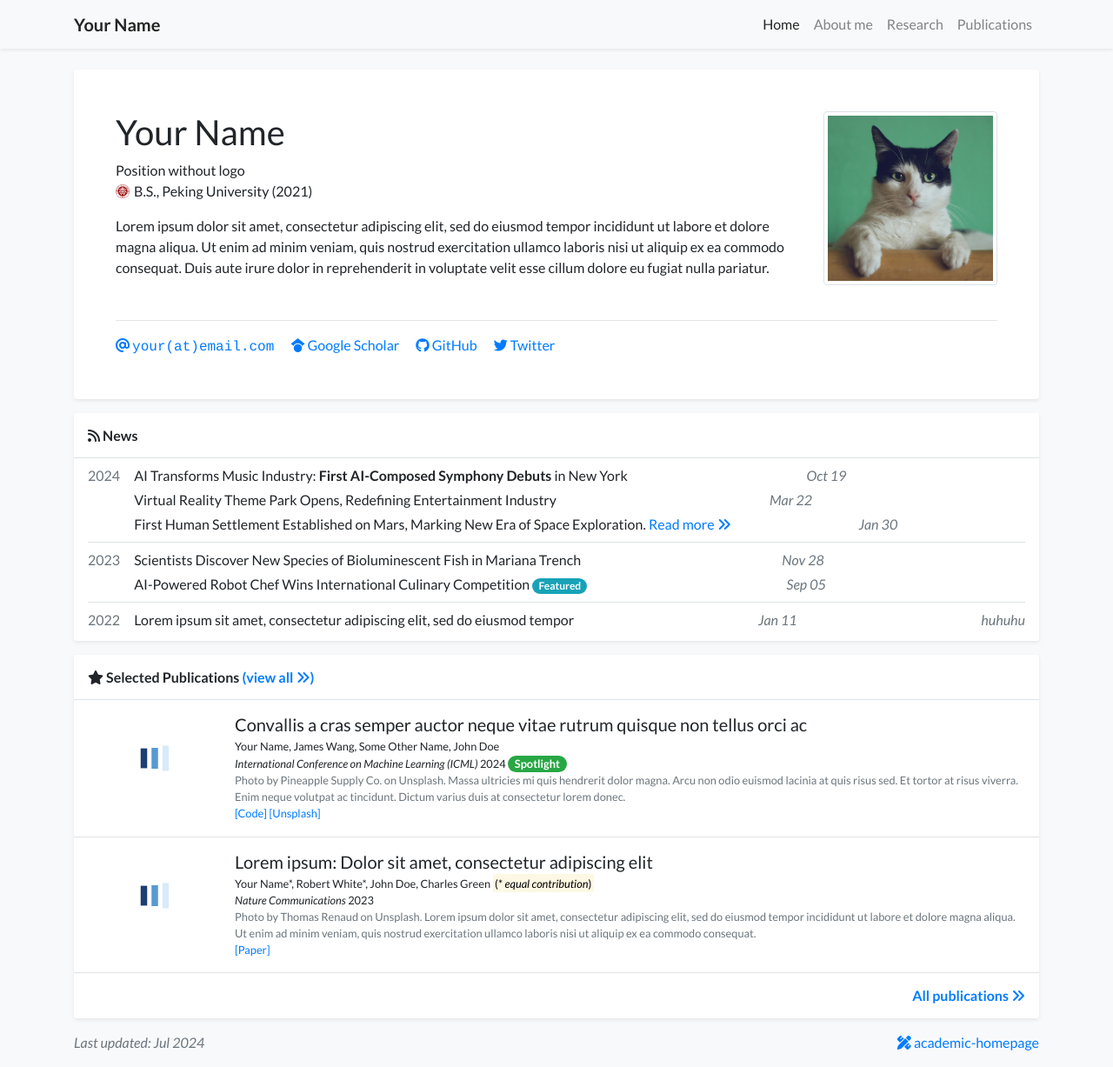
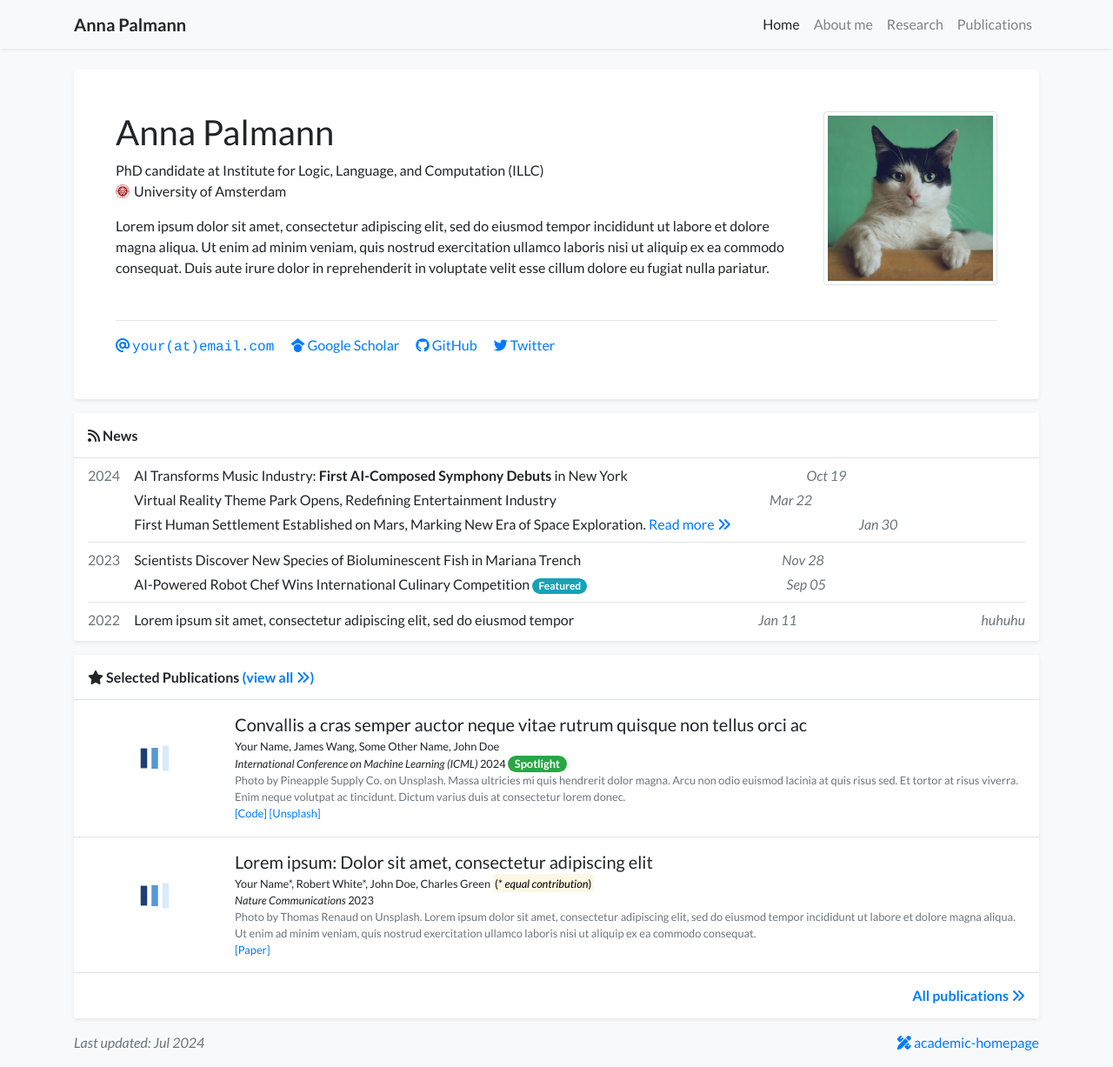
Before and after one commit to palmanna/website, a Jekyll site: the page built from index.html, in a window 1280 px wide and 1227 px high. Shown: the whole window at 87% size. Built offline with Jekyll 4.4.1, drawn with Linux system fonts in a browser that asks for light colours; a style sheet for code colours, icons or effects is not loaded.

Commit message:
Update profile.yml

```diff
--- a/_data/profile.yml
+++ b/_data/profile.yml
@@ -1,11 +1,11 @@
-primary_name: "Your Name"
+primary_name: "Anna Palmann"
 secondary_name: ""
-navbar_name: "Your Name"
+navbar_name: "Anna Palmann"
 
 positions:
-- name: Position without logo
+- name: PhD candidate at Institute for Logic, Language, and Computation (ILLC)
 - logo: /assets/images/badges/PKU_red.png
-  name: B.S., Peking University (2021)
+  name: University of Amsterdam
 
 email: "your@email.com"
 # cv_link: link-to-your-cv-file
```
